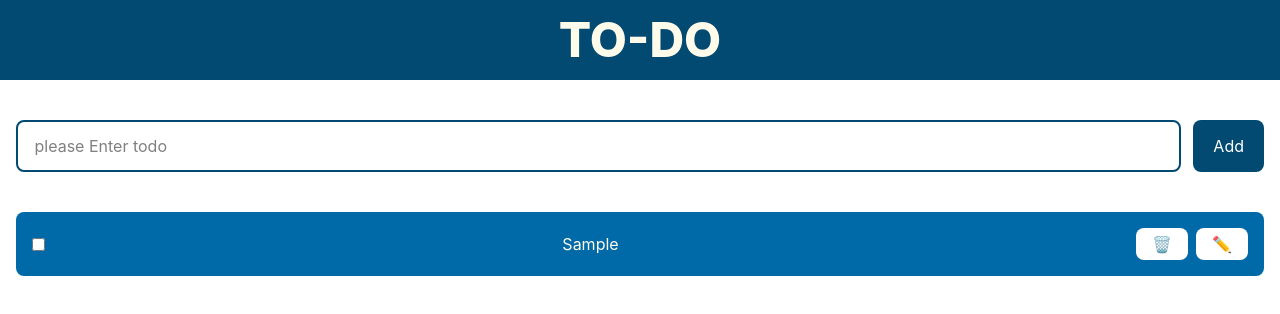
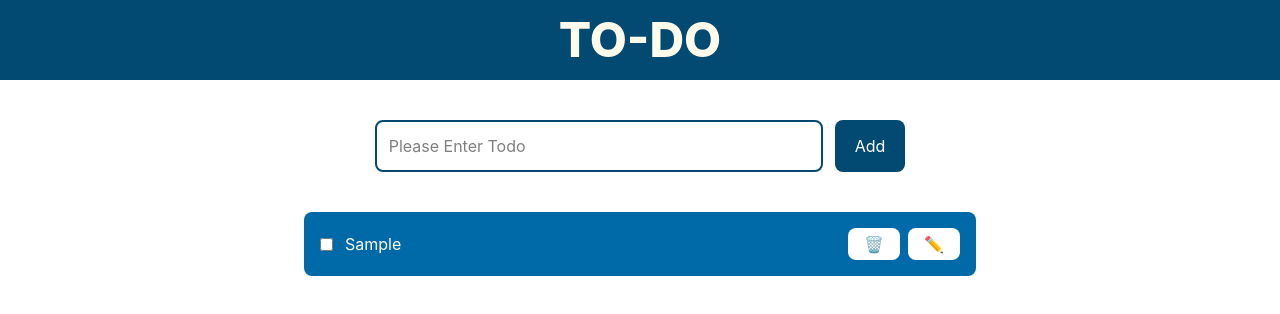
Before and after one commit to jumanafathimatp-dev/Todo-React, a React (Vite) app: page / in a window 1280 px wide. Both pictures are taken after typing "Sample" into the empty fields and a click on the button "Add". Shown: the top 314 px of the page. Built offline with nearby package versions, Linux system fonts and the light colour scheme.

Commit message:
secondcommit

```diff
--- /dev/null
+++ b/src/TodoInput.jsx
@@ -0,0 +1,38 @@
+
+function TodoInput(props) {
+
+  return (
+
+    <div className="flex justify-center px-4 gap-3">
+
+      <input
+        type="text"
+      //  ref={props.inputRef}
+        value={props.text}
+        placeholder="Please Enter Todo"
+        className="border-2 border-sky-900 p-3 rounded-lg w-full max-w-md outline-none"
+        onChange={(e) =>
+          props.setText(e.target.value)
+        }
+        onKeyDown={props.handleKeyDown}
+      />
+
+      <button
+        onClick={
+          props.editIndex !== null
+            ? props.updateTodo
+            : props.addTodo
+        }
+        className="bg-sky-900 text-white rounded-lg px-5"
+      >
+        {props.editIndex !== null
+          ? "Update"
+          : "Add"}
+      </button>
+
+    </div>
+
+  );
+}
+
+export default TodoInput;
--- /dev/null
+++ b/src/TodoItems.jsx
@@ -0,0 +1,58 @@
+function TodoItem(props) {
+
+  return (
+
+    <div
+      className="bg-sky-700 p-4 rounded-lg mb-3 w-full max-w-2xl mx-auto text-amber-50 flex justify-between items-center"
+    >
+
+      <div className="flex items-center gap-3">
+
+        <input
+          type="checkbox"
+          checked={props.todo.completed}
+          onChange={() =>
+            props.toggleComplete(props.index)
+          }
+        />
+
+        <p
+          className={
+            props.todo.completed
+              ? "line-through text-gray-300"
+              : ""
+          }
+        >
+          {props.todo.text}
+        </p>
+
+      </div>
+
+      <div className="flex flex-wrap gap-2">
+
+        <button
+          onClick={() =>
+            props.deleteTodo(props.index)
+          }
+          className="bg-white px-4 py-1 rounded-lg"
+        >
+          🗑️
+        </button>
+
+        <button
+          onClick={() =>
+            props.editTodo(props.index)
+          }
+          className="bg-white px-4 py-1 rounded-lg"
+        >
+          ✏️
+        </button>
+
+      </div>
+
+    </div>
+
+  );
+}
+
+export default TodoItem;
--- /dev/null
+++ b/src/Todolist.jsx
@@ -0,0 +1,27 @@
+import TodoItem from "./TodoItems";
+
+function TodoList(props) {
+
+  return (
+
+    <div className="mt-10 px-4">
+
+      {props.todos.map((todo, index) => (
+
+        <TodoItem
+          key={index}
+          todo={todo}
+          index={index}
+          deleteTodo={props.deleteTodo}
+          editTodo={props.editTodo}
+          toggleComplete={props.toggleComplete}
+        />
+
+      ))}
+
+    </div>
+
+  );
+}
+
+export default TodoList;
--- a/src/input.jsx
+++ b/src/input.jsx
@@ -1,19 +1,25 @@
-import { useState, useRef, useEffect } from "react";
+import { useState,  useEffect } from "react";
+
+import TodoInput from "./TodoInput";
+import TodoList from "./TodoList";
+
+function InputField() {
 
 
+  const [text, setText] = useState("");
+  const [todos, setTodos] = useState(() => {
+    const storedTodos =
+      localStorage.getItem("todos");
 
-function InputField() {
-  const [text, setText] = useState("");
-  const [todos, setTodos] = useState(()=>{
-    const storedTodos=localStorage.getItem("todos");
     return storedTodos
       ? JSON.parse(storedTodos)
-    :[];
+      : [];
 
   });
 
-  const [editIndex, seteditIndex]=useState(null);
-  const inputRef = useRef(null);
+  const [editIndex, setEditIndex] =
+    useState(null);
+  // const inputRef = useRef(null);
 
 
   useEffect(() => {
@@ -27,132 +33,100 @@ function InputField() {
 
 
   function addTodo() {
-
-    if (text.trim()===""){
+    if (text.trim() === "") {
       return;
     }
+
     setTodos([
       ...todos,
-        {text:text,
-        completed:false,
-
+      {
+        text: text,
+        completed: false,
       },
     ]);
 
     setText("");
   }
 
-  function deleteTodo(deleteIndex){
-    const newTodos=todos.filter(
-       ( todo,index) => index!==deleteIndex
+
+  function deleteTodo(deleteIndex) {
+    const newTodos = todos.filter(
+      (todo, index) =>
+        index !== deleteIndex
     );
+
     setTodos(newTodos);
   }
-  function editTodo(index){
+
+
+  function editTodo(index) {
     setText(todos[index].text);
-    seteditIndex(index);
-    inputRef.current.focus();
+    setEditIndex(index);
+
+    // inputRef.current.focus();
   }
 
-  function updateTodo(){
-    if(text.trim()===""){
+
+  function updateTodo() {
+    if (text.trim() === "") {
       return;
     }
-    const updateTodos=[...todos];
-    updateTodos[editIndex].text=text;
-    setTodos(updateTodos);
+
+    const updatedTodos = [...todos];
+    updatedTodos[editIndex].text = text;
+    setTodos(updatedTodos);
     setText("");
-    seteditIndex(null);
+    setEditIndex(null);
   }
 
-  function handleKeyDown(e){
-    if(e.key==="Enter"){
-        if(editIndex!==null){
+
+  function handleKeyDown(e) {
+    if (e.key === "Enter") {
+
+      if (editIndex !== null) {
         updateTodo();
-        }else{
+      } else {
         addTodo();
       }
+
     }
   }
-  function toggleComplete(index){
-    const updatedTodos=[...todos];
-    updatedTodos[index].completed=!updatedTodos[index].completed;
+  function toggleComplete(index) {
+
+    const updatedTodos = [...todos];
+
+    updatedTodos[index].completed =
+      !updatedTodos[index].completed;
+
     setTodos(updatedTodos);
-
   }
 
   return (
     <div>
-      <h1 className="bg-sky-900 mb-10 h-16 sm:h-20  text-amber-50 text-4xl sm:text-4xl md:text-5xl flex justify-center items-center font-extrabold ">
+
+      <h1 className="bg-sky-900 mb-10 h-16 sm:h-20 text-amber-50 text-4xl sm:text-4xl md:text-5xl flex justify-center items-center font-extrabold">
         TO-DO
       </h1>
-      <div className="flex justify-center px-4 gap-3 ">
-        <input
-          type="text"
-         ref={inputRef}
-          value={text}
-          placeholder=" please Enter todo"
-          className="border-2 border-sky-900 p-3 rounded-lg w-full full-w-md outline-none"
-          onChange={(e) => setText(e.target.value)}
-          onKeyDown={handleKeyDown}
 
+
+      <TodoInput
+        text={text}
+        setText={setText}
+        addTodo={addTodo}
+        updateTodo={updateTodo}
+        editIndex={editIndex}
+        handleKeyDown={handleKeyDown}
+        // inputRef={inputRef}
       />
 
-        <button
-          onClick={editIndex !==null
-            ? updateTodo
-            :addTodo
-          }
-          className="bg-sky-900 text-white rounded-lg px-5"
-        >
-          Add
-        </button>
-      </div>
 
-      <div className="mt-10 px-4 ">
-        {todos.map((todo, index) => (
-          <div
-            key={index}
-            className="bg-sky-700 p-4 rounded-lg mb-3 w-full mx-auto text-amber-50 flex justify-between items-center"
-          >
+      <TodoList
+        todos={todos}
+        deleteTodo={deleteTodo}
+        editTodo={editTodo}
+        toggleComplete={toggleComplete}
+      />
 
-            <div className="flex items-center gap-3">
-              <input type="checkbox"
-              checked={todo.completed}
-              onChange={()=>toggleComplete(index)} />
-
-
-            </div>
-            <p
-            className={
-                todo.completed ? "line-through text-gray-300"
-                :""
-            }>{todo.text}</p>
-
-            <div className="flex flex-wrap gap-2"> <button
-            onClick={()=>deleteTodo(index)}
-            className="bg-white px-4 py-1 rounded-lg"
-            >🗑️</button>
-
-            <button
-            onClick={()=>editTodo(index)}
-            className="bg-white px-4 py-1 rounded-lg"
-
-            >✏️</button>
-            </div>
-
-
-
-          </div>
-
-
-
-
-        ))}
-
-
-
-      </div>
     </div>
   );
 }
```
Lines whose indentation alone changed are shown as unchanged.
